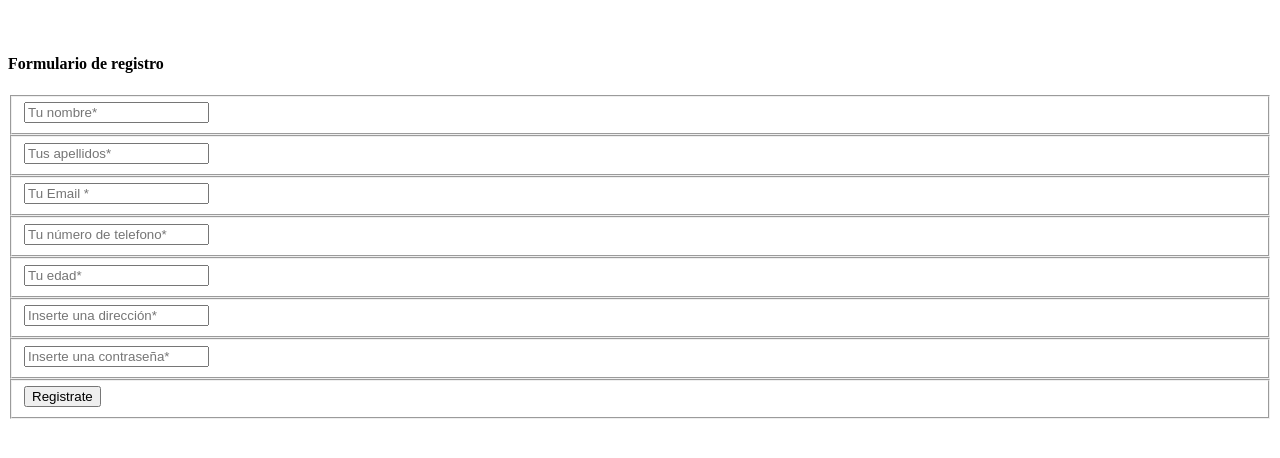
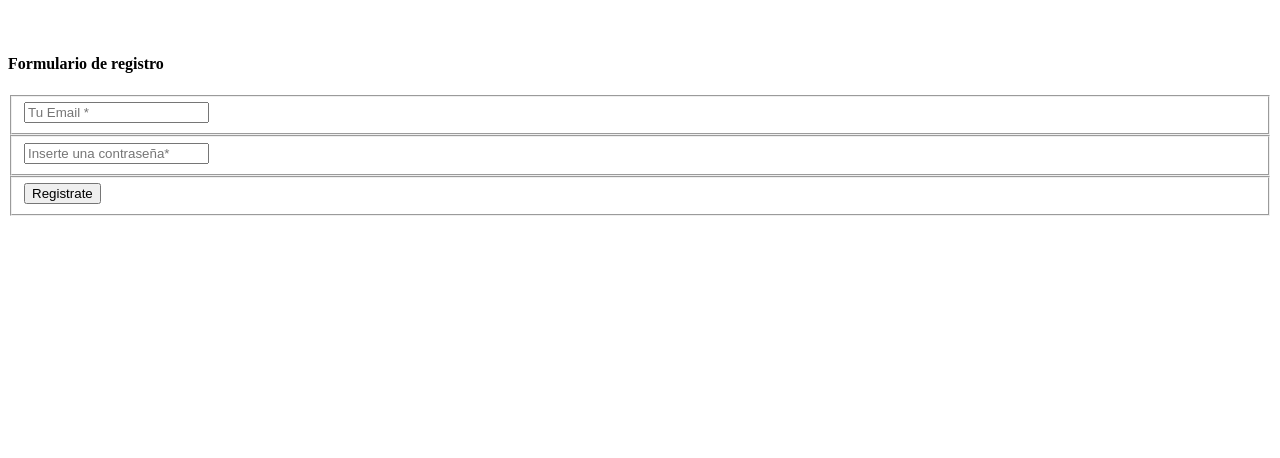
Before and after one commit to SandraGin/WebDefinitiva, a PHP site: page /login.html in a window 1280 px wide. Shown: the part 178-636 px from the top of the page. Run offline with PHP 8.4, Linux system fonts and the light colour scheme.

Commit message:
prueba 1

```diff
--- a/borrarcuenta.php
+++ b/borrarcuenta.php
@@ -2,5 +2,5 @@
 	echo "<pre";
 	include (conexion.php);
 	$email = '';
-	$delete = "DELETE FROM clientes WERE email = $email"
+	$delete = "DELETE FROM clientes WERE email = '$email'"
 ?>
--- a/login.html
+++ b/login.html
@@ -39,26 +39,11 @@
     </header>
 <br/>
 	<div>
-		<form id="registrar" action="registrado.php" method="post">
+		<form id="login" action="login.php" method="post">
                 <h4>Formulario de registro</h4>
         </div>
             <fieldset>
-                		<input name="nombre" type="text" id="nombre" placeholder="Tu nombre*" required="yes">
-               		</fieldset>
-               		<fieldset>
-                		<input name="apellidos" type="text" id="apellidos" placeholder="Tus apellidos*" required="yes">
-                	</fieldset>
-                	<fieldset>
                 <input name="email" type="text" id="email" pattern="[^ @]*@[^ @]*" placeholder="Tu Email *" required="yes">
-                	</fieldset>
-	        	<fieldset>
-                	    	<input name="tlf" type="number" id="tlf" placeholder="Tu número de telefono*" required="yes">
-                	</fieldset>
-			<fieldset>
-                	 	<input name="edad" type="number" id="edad" placeholder="Tu edad*" required="yes">
-             		</fieldset>
-                	<fieldset>
-                 		<input name="dir" type="text" id="dir" placeholder="Inserte una dirección*" required="yes">
             </fieldset>
             <fieldset>
                 <input name="contrasena" type="password" id="contrasena" placeholder="Inserte una contraseña*" required="yes">
```
Also changed, not shown: login.php (added, +8 -0 lines). Lines whose indentation alone changed are shown as unchanged.
